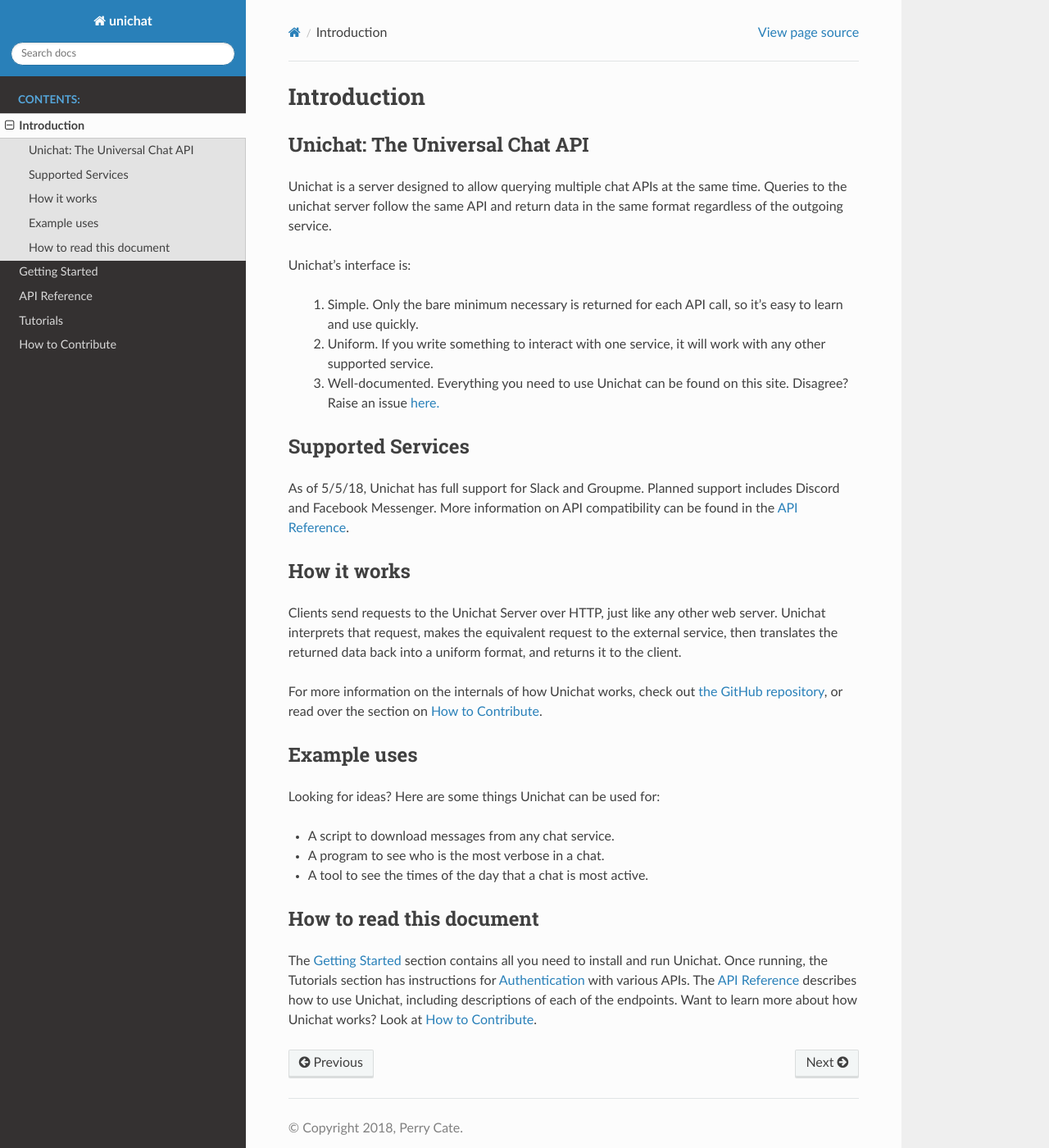
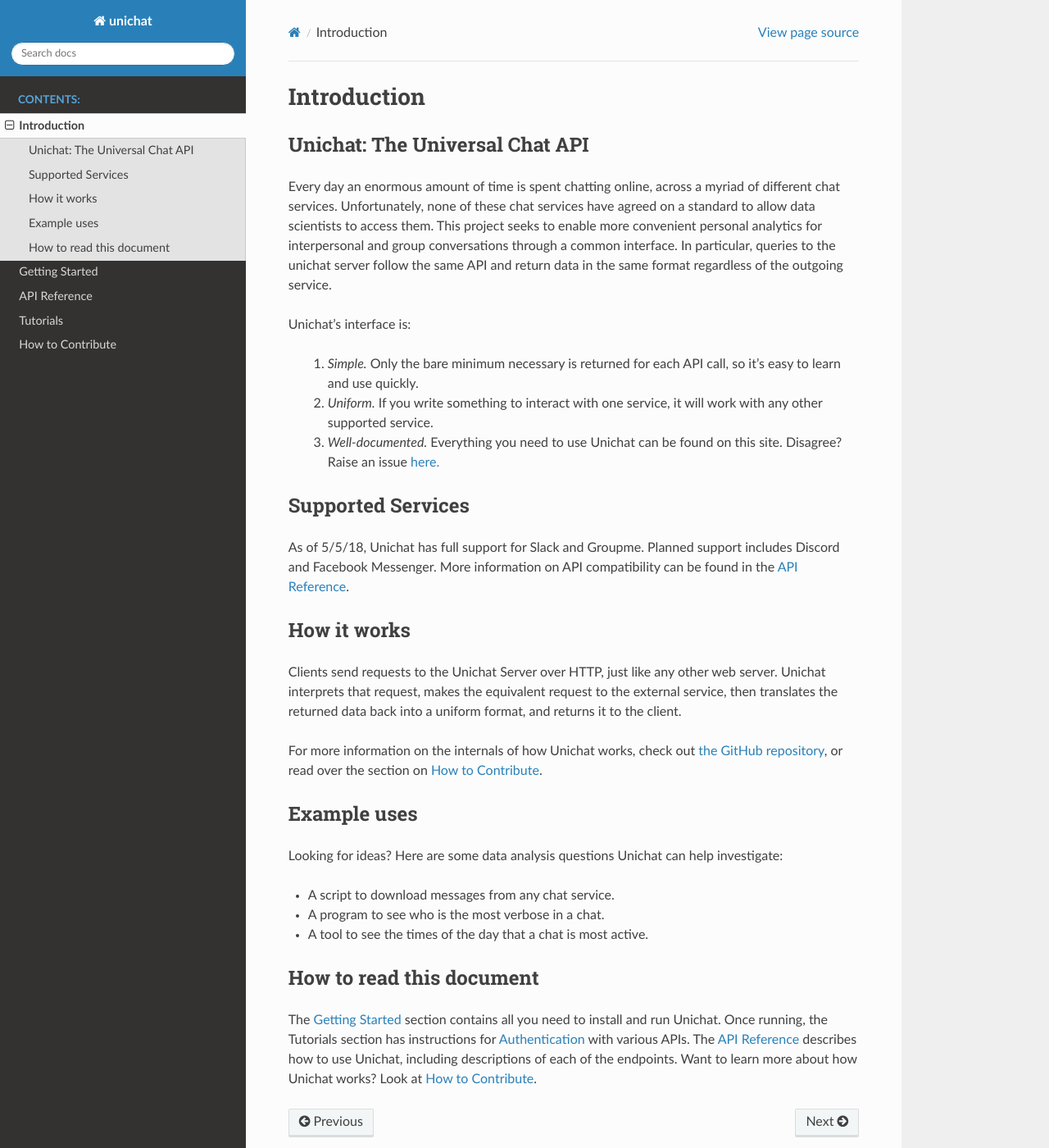
Before and after one commit to perrycate/Uniform-Chat-API, a Sphinx documentation site: the page built from docs/introduction/index.rst, in a window 1280 px wide and 1400 px high. Shown: the whole window at 82% size. Built offline with Sphinx 7.4.7 and the Read the Docs theme 2.0.0, drawn with Linux system fonts in a browser that asks for light colours.

```diff
--- a/docs/contributing/index.rst
+++ b/docs/contributing/index.rst
@@ -32,7 +32,7 @@ Testing
 ==============================
 
 .. Note::
-    Currently `make test` only runs a very basic test to see if the server
+    Currently ``make test`` only runs a very basic test to see if the server
     returns an HTTP error for a valid request, with no other checks of any kind.
 
 .. Warning::
@@ -58,3 +58,7 @@ Or, for more verbose output (such as the JSON returned from each request)::
 
 How to give feedback
 ==============================
+
+Find a bug? Have an enhancement idea? Open a GitHub issue `here.
+<https://github.com/TheGuyWithTheFace/Uniform-Chat-API/issues>`_ Any and all
+feedback is welcome!
--- a/docs/introduction/index.rst
+++ b/docs/introduction/index.rst
@@ -6,17 +6,21 @@ Introduction
 Unichat: The Universal Chat API
 ===============================
 
-Unichat is a server designed to allow querying multiple chat APIs at the same
-time. Queries to the unichat server follow the same API and return data in the
-same format regardless of the outgoing service.
+Every day an enormous amount of time is spent chatting online, across a myriad
+of different chat services. Unfortunately, none of these chat services have
+agreed on a standard to allow data scientists to access them. This project
+seeks to enable more convenient personal analytics for interpersonal and group
+conversations through a common interface. In particular, queries to the unichat
+server follow the same API and return data in the same format regardless of the
+outgoing service.
 
 Unichat's interface is:
 
- 1. Simple. Only the bare minimum necessary is returned for each API call, so
+ 1. *Simple.* Only the bare minimum necessary is returned for each API call, so
     it's easy to learn and use quickly.
- 2. Uniform. If you write something to interact with one service, it will work
+ 2. *Uniform.* If you write something to interact with one service, it will work
     with any other supported service.
- 3. Well-documented. Everything you need to use Unichat can be found on this
+ 3. *Well-documented.* Everything you need to use Unichat can be found on this
     site. Disagree? Raise an issue `here.
     <https://github.com/TheGuyWithTheFace/Uniform-Chat-API/issues>`_
 
@@ -45,7 +49,8 @@ read over the section on :ref:`contributing`.
 Example uses
 ===============================
 
-Looking for ideas? Here are some things Unichat can be used for:
+Looking for ideas? Here are some data analysis questions Unichat can help
+investigate:
 
 * A script to download messages from any chat service.
 * A program to see who is the most verbose in a chat.
```
Also changed, not shown: docs/api_reference/index.rst (+32 -8 lines), docs/getting_started/index.rst (+12 -2 lines), docs/tutorials/authentication.rst (+15 -0 lines).
